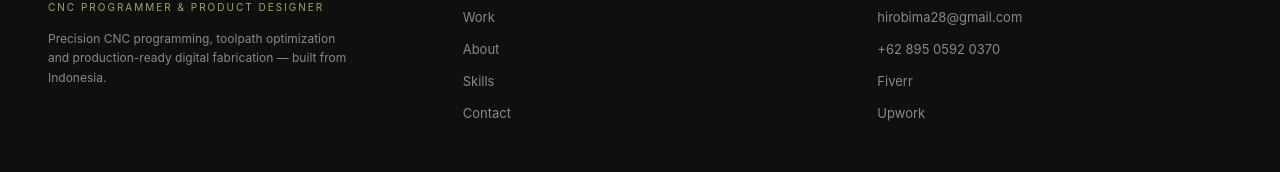
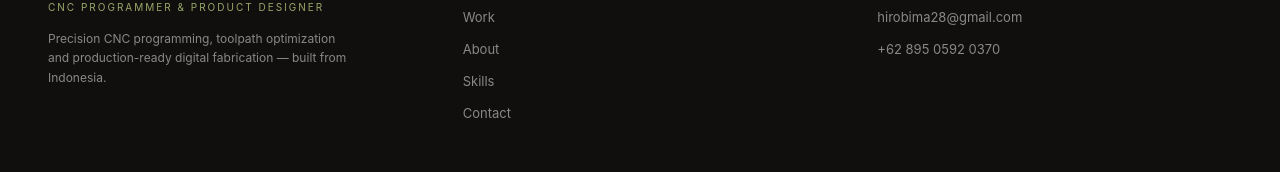
Before and after one commit to hirobima/BIMA-PORTFOLIO-WEB, a React (Create React App) app: page / in a window 1280 px wide. Shown: the part 3347-3519 px from the top of the page. Built offline with nearby package versions, Linux system fonts and the light colour scheme; no server answers; the database is empty.

Commit message:
footer ok

```diff
--- a/src/components/Footer.jsx
+++ b/src/components/Footer.jsx
@@ -74,12 +74,6 @@ const Footer = () => {
             <li>
               <a href={`https://wa.me/${whatsappRaw}`}>{whatsapp}</a>
             </li>
-            <li>
-              <button onClick={() => window.open("#", "_blank")}>Fiverr</button>
-            </li>
-            <li>
-              <button onClick={() => window.open("#", "_blank")}>Upwork</button>
-            </li>
           </ul>
         </div>
       </div>
```
